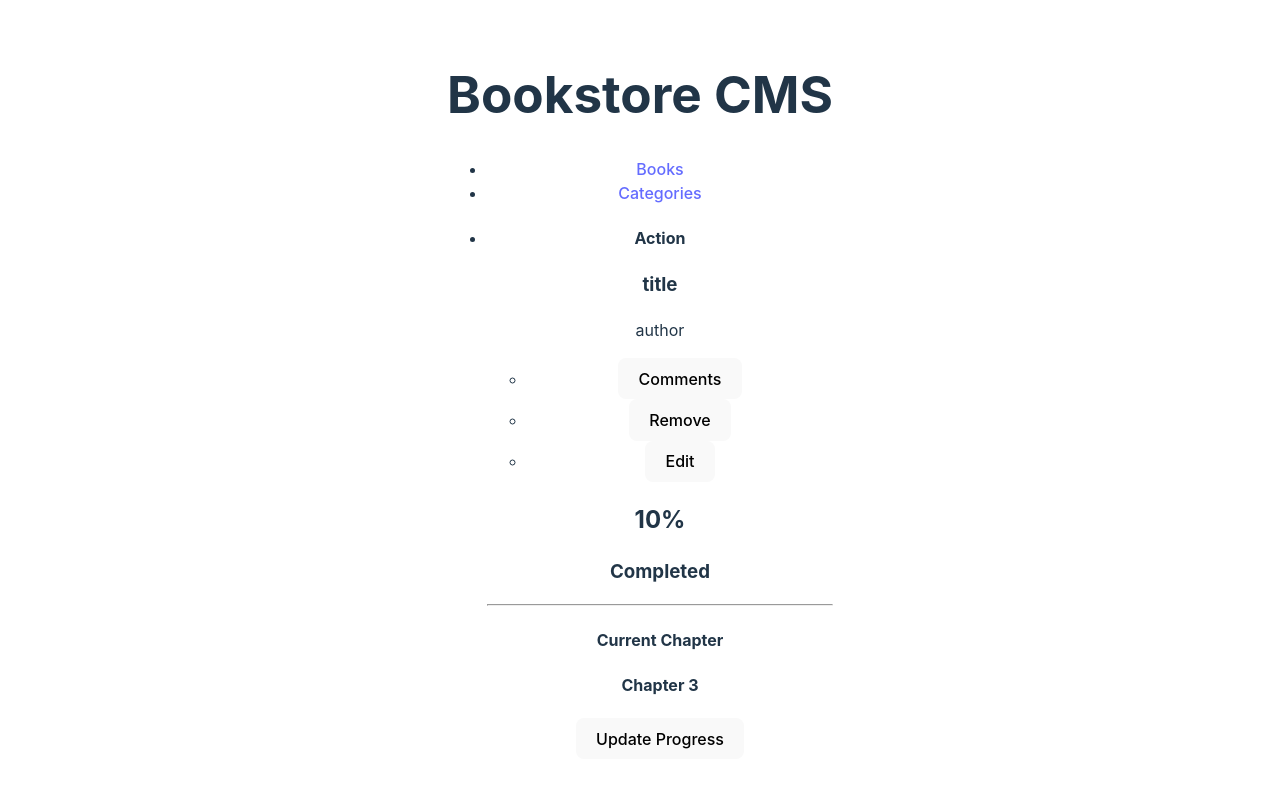
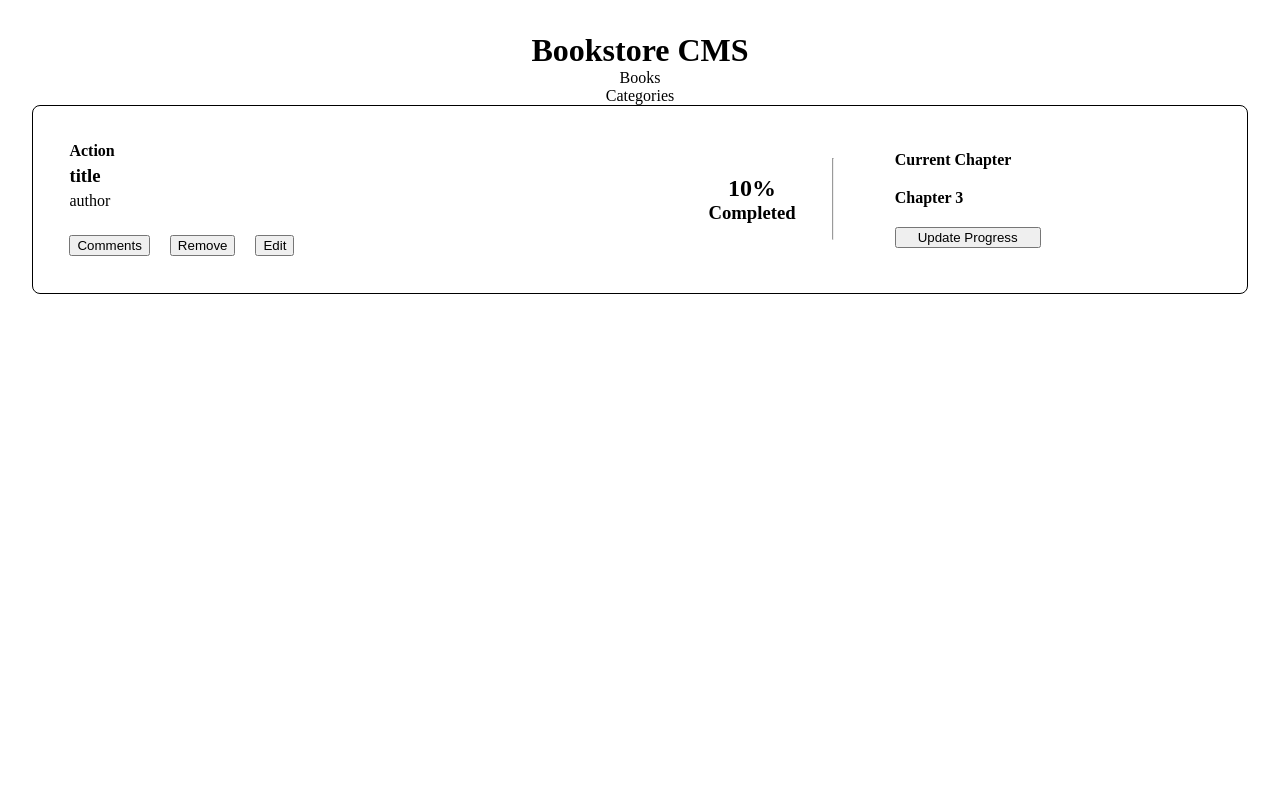
Before and after one commit to hajnaloltyan/react-bookstore, a React (Vite) app: page /#/ in a window 1280 px wide. Shown: the top 788 px of the page. Built offline with nearby package versions, Linux system fonts and the light colour scheme.

Commit message:
Style: normalise margins and paddings, and add basic styles for bookItem

```diff
--- /dev/null
+++ b/src/components/BookItem/BookItem.css
@@ -0,0 +1,45 @@
+.bookCard {
+  display: flex;
+  justify-content: space-between;
+  align-items: center;
+  border: 1px solid #000;
+  border-radius: 8px;
+}
+
+.bookDetails {
+  display: flex;
+  justify-content: space-between;
+  align-items: center;
+  gap: 5vw;
+  flex-grow: 2;
+  padding: 3%;
+}
+
+.bookInfo {
+  text-align: left;
+  padding-bottom: 5px;
+}
+
+.actionButtons {
+  display: flex;
+  gap: 20px;
+  padding-top: 20px;
+}
+
+.card-hr {
+  height: 80px;
+  margin: 0;
+}
+
+.bookChapter {
+  flex-grow: 1;
+  display: flex;
+  flex-direction: column;
+  gap: 20px;
+  text-align: left;
+  padding: 0 5%;
+}
+
+.progressBtn {
+  width: 50%;
+}
--- a/src/components/BookItem/BookItem.jsx
+++ b/src/components/BookItem/BookItem.jsx
@@ -1,3 +1,5 @@
+import './BookItem.css';
+
 const BookItem = () => {
   const book = {
     id: 0,
@@ -9,32 +11,33 @@ const BookItem = () => {
   };
 
   return (
-    <li>
-      <article>
+    <li className="bookCard">
+      <article className="bookDetails">
         <div>
-          <h4>{book.category}</h4>
-          <h3>{book.title}</h3>
-          <p>{book.author}</p>
-          <ul>
+          <h4 className="bookInfo">{book.category}</h4>
+          <h3 className="bookInfo">{book.title}</h3>
+          <p className="bookInfo">{book.author}</p>
+
+          <ul className="actionButtons">
             <li><button type="button">Comments</button></li>
             <li><button type="button">Remove</button></li>
             <li><button type="button">Edit</button></li>
           </ul>
         </div>
 
-        <div>
+        <div className="bookCompletion">
           <h2>{book.completed}</h2>
           <h3>Completed</h3>
         </div>
+      </article>
 
-        <hr />
+      <hr className="card-hr" />
 
-        <div>
-          <h4>Current Chapter</h4>
-          <h4>{book.currentChapter}</h4>
-          <button type="button">Update Progress</button>
-        </div>
-      </article>
+      <div className="bookChapter">
+        <h4>Current Chapter</h4>
+        <h4>{book.currentChapter}</h4>
+        <button type="button" className="progressBtn">Update Progress</button>
+      </div>
     </li>
   );
 };
--- a/src/index.css
+++ b/src/index.css
@@ -1,69 +1,27 @@
-:root {
-  font-family: Inter, system-ui, Avenir, Helvetica, Arial, sans-serif;
-  line-height: 1.5;
-  font-weight: 400;
+* {
+  scroll-behavior: smooth;
+}
 
-  color-scheme: light dark;
-  color: rgba(255, 255, 255, 0.87);
-  background-color: #242424;
+body,
+h1,
+h2,
+h3,
+h4,
+p,
+ul {
+  margin: 0;
+  padding: 0;
+}
 
-  font-synthesis: none;
-  text-rendering: optimizeLegibility;
-  -webkit-font-smoothing: antialiased;
-  -moz-osx-font-smoothing: grayscale;
-  -webkit-text-size-adjust: 100%;
+li {
+  list-style: none;
 }
 
 a {
-  font-weight: 500;
-  color: #646cff;
-  text-decoration: inherit;
-}
-a:hover {
-  color: #535bf2;
-}
-
-body {
-  margin: 0;
-  display: flex;
-  place-items: center;
-  min-width: 320px;
-  min-height: 100vh;
-}
-
-h1 {
-  font-size: 3.2em;
-  line-height: 1.1;
+  text-decoration: none;
+  color: #000;
 }
 
 button {
-  border-radius: 8px;
-  border: 1px solid transparent;
-  padding: 0.6em 1.2em;
-  font-size: 1em;
-  font-weight: 500;
-  font-family: inherit;
-  background-color: #1a1a1a;
   cursor: pointer;
-  transition: border-color 0.25s;
 }
-button:hover {
-  border-color: #646cff;
-}
-button:focus,
-button:focus-visible {
-  outline: 4px auto -webkit-focus-ring-color;
-}
-
-@media (prefers-color-scheme: light) {
-  :root {
-    color: #213547;
-    background-color: #ffffff;
-  }
-  a:hover {
-    color: #747bff;
-  }
-  button {
-    background-color: #f9f9f9;
-  }
-}
```
